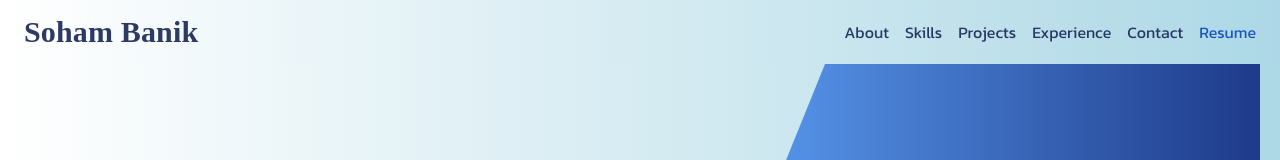
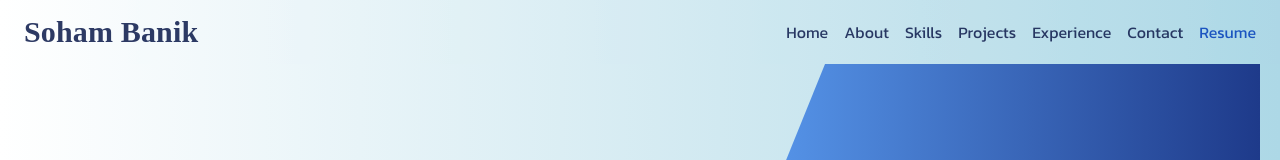
Before and after one commit to SohamB21/SB-Portfolio, a React (Vite) app: page / in a window 1280 px wide. Shown: the top 160 px of the page. Built offline with nearby package versions, Linux system fonts and the light colour scheme; a web font is replaced by a local one.

Commit message:
[feat]: home scroll link added

```diff
--- a/src/Components/Navbar/Navbar.jsx
+++ b/src/Components/Navbar/Navbar.jsx
@@ -17,6 +17,7 @@ const Navbar = () => {
   const [menuOpen, setMenuOpen] = useState(false);
 
   const navLinks = [
+    { to: "Home", label: "Home" },
     { to: "About", label: "About" },
     { to: "Skills", label: "Skills" },
     { to: "Projects", label: "Projects" },
```
